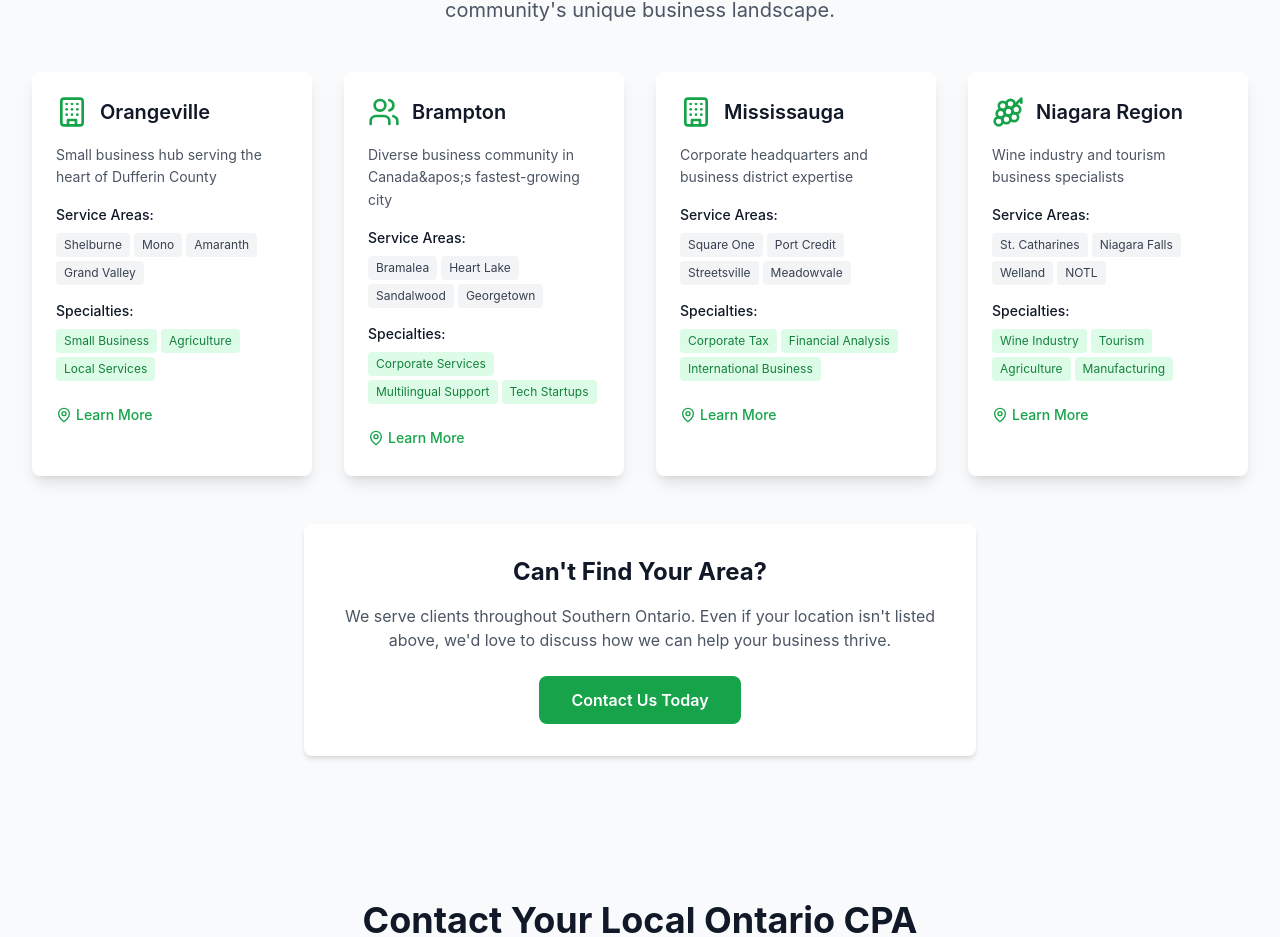
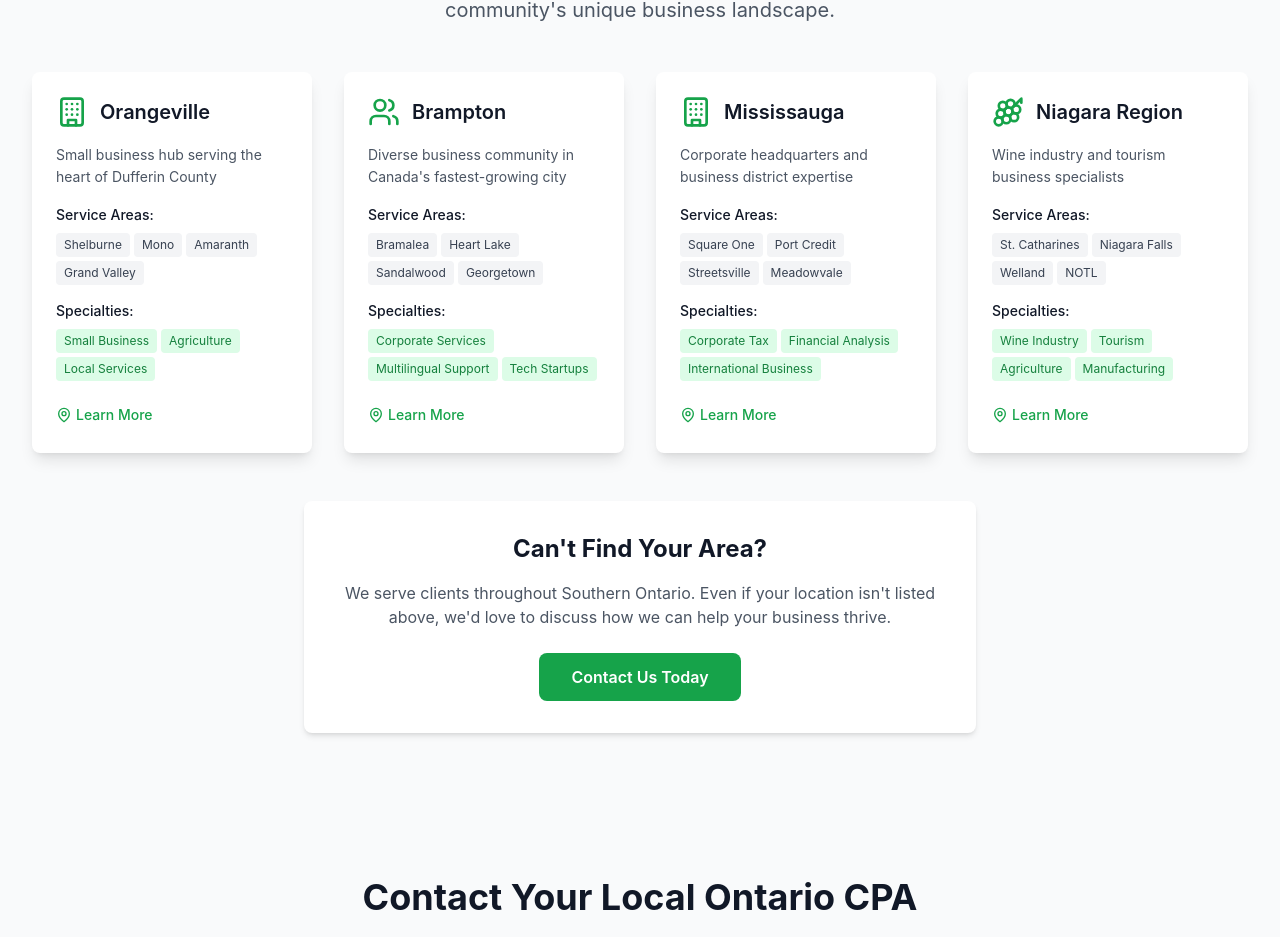
Before and after one commit to vishalmalhotra1/adapt-business-solutions, a Next.js app: page / in a window 1280 px wide. Shown: the part 3191-4128 px from the top of the page. Built offline with nearby package versions, Linux system fonts and the light colour scheme.

Commit message:
Fix Brampton location card apostrophe display issue
- Changed HTML entity &apos; to properly escaped apostrophe \'
- Now displays 'Canada's fastest-growing city' correctly instead of 'Canada&apos;s'
- Fixes the visible HTML entity rendering issue on the location cards

```diff
--- a/src/components/Locations.tsx
+++ b/src/components/Locations.tsx
@@ -15,7 +15,7 @@ export default function Locations() {
       name: 'Brampton',
       href: '/locations/brampton',
       icon: Users,
-      description: 'Diverse business community in Canada&apos;s fastest-growing city',
+      description: 'Diverse business community in Canada\'s fastest-growing city',
       areas: ['Bramalea', 'Heart Lake', 'Sandalwood', 'Georgetown'],
       specialties: ['Corporate Services', 'Multilingual Support', 'Tech Startups']
     },
```
